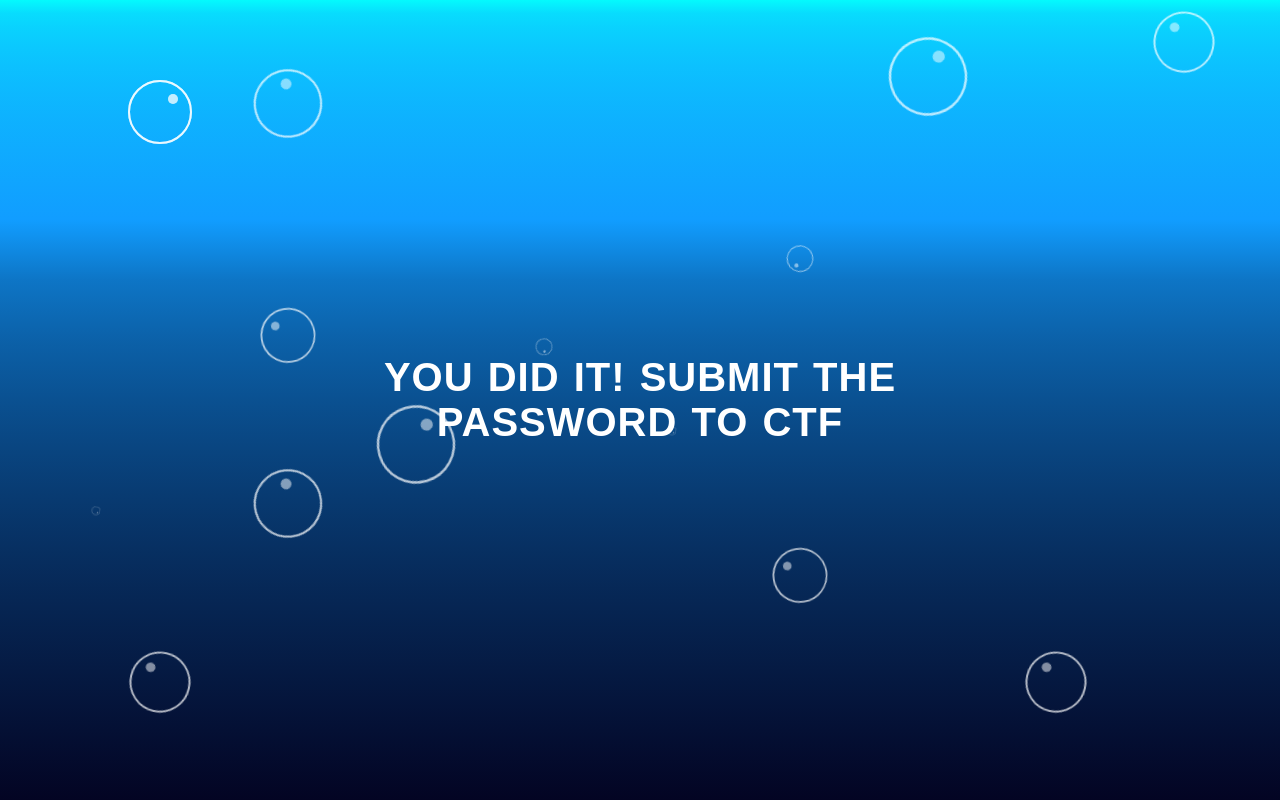
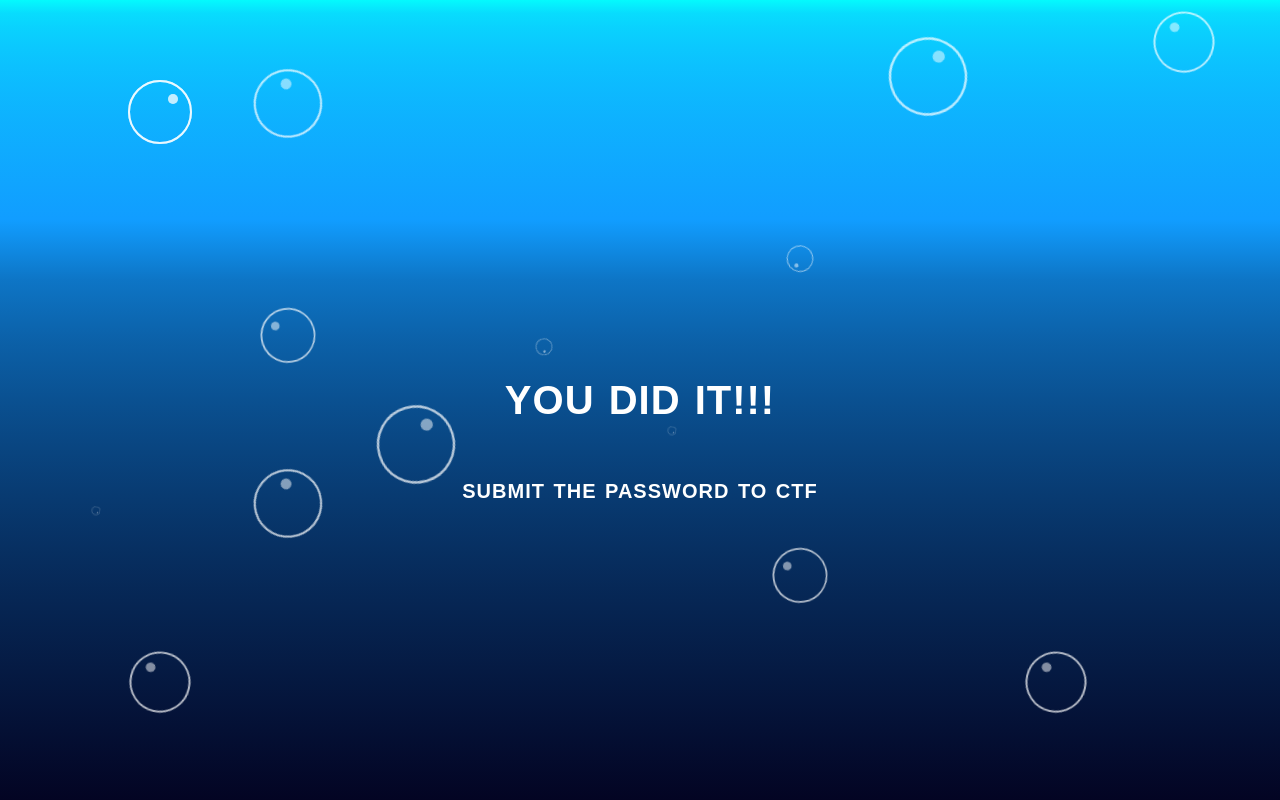
Before and after one commit to rubtoa/.jit, a Flask app: page / in a window 1280 px wide. Run offline with Flask 2, Linux system fonts and the light colour scheme.

Commit message:
Some style changes

```diff
--- a/static/style.css
+++ b/static/style.css
@@ -18,6 +18,19 @@
   word-spacing: 2px;
   color: #fff;
   font-size: 40px;
+  font-weight: 888;
+  text-transform: uppercase;
+}
+.wrapper h3 {
+  top: 60%;
+  left: 50%;
+  transform: translate(-50%, -50%);
+  position: absolute;
+  font-family: sans-serif;
+  letter-spacing: 1px;
+  word-spacing: 2px;
+  color: #fff;
+  font-size: 20px;
   font-weight: 888;
   text-transform: uppercase;
 }
--- a/templates/index.html
+++ b/templates/index.html
@@ -11,7 +11,7 @@
 <body>
     <div class="wrapper">
         <br><center>
-        <h1 id="secret">You did it! Submit the password to CTF</h1>
+        <h1 id="secret">You did it!!!</h1><h3><br> Submit the password to CTF</h3>
 
     </center>
       <div><span class="dot"></span></div>
```
